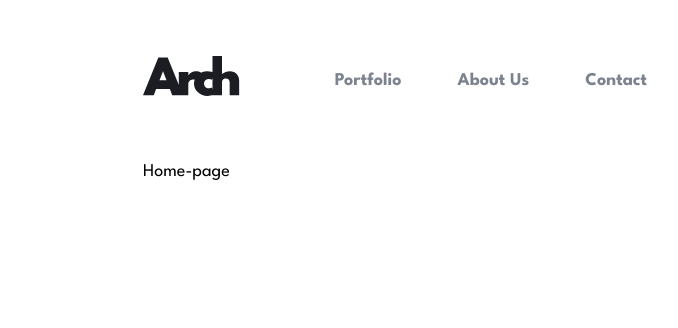
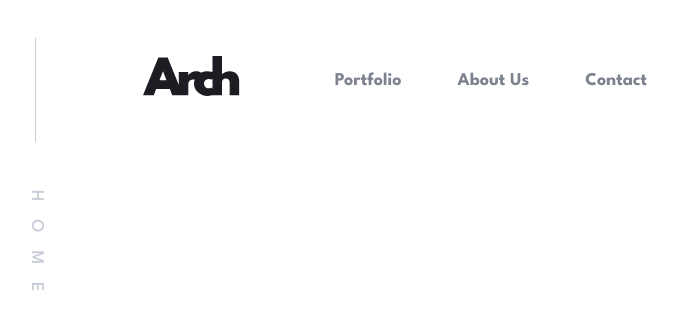
Before and after one commit to adarshcodes/arch-studio, a React (Create React App) app: page / in a window 1280 px wide. Shown: the top 328 px of the page, without its empty margins (22-700 px from the left). Built offline with nearby package versions, Linux system fonts and the light colour scheme.

Commit message:
added the routing and pagination

```diff
--- a/src/assets/sass/abstract/_variables.scss
+++ b/src/assets/sass/abstract/_variables.scss
@@ -6,3 +6,4 @@ $medium-grey: #7d828f;
 $light-grey: #c8ccd8;
 $very-light-grey: #eeeff4;
 $red-error: #df5656;
+$visited: #09ca7f;
--- a/src/assets/sass/base/_base.scss
+++ b/src/assets/sass/base/_base.scss
@@ -21,6 +21,7 @@ body {
 	li {
 		list-style: none;
 	}
+	position: relative;
 }
 
 .app {
--- /dev/null
+++ b/src/assets/sass/components/_pagination.styles.scss
@@ -0,0 +1,26 @@
+.pagename {
+	color: $light-grey;
+	@include flex-row;
+	align-items: center;
+	text-transform: uppercase;
+	width: 30%;
+	position: absolute;
+	left: -13.4rem;
+	top: 21.8rem;
+	transform: rotate(90deg);
+
+	&__line {
+		width: 10.4rem;
+		height: 0.1rem;
+		margin-right: 4.8rem;
+		background-color: $light-grey;
+		animation: oscillaFilo 1.5s ease-in-out 0s infinite alternate;
+	}
+
+	&__page {
+		font-size: 1.8rem;
+		letter-spacing: 1.8rem;
+		font-weight: 500;
+		line-height: 2.4rem;
+	}
+}
--- a/src/assets/sass/main.css
+++ b/src/assets/sass/main.css
@@ -12,6 +12,7 @@ html {
 
 body {
   box-sizing: border-box;
+  position: relative;
 }
 
 body a {
@@ -58,6 +59,34 @@ body {
   font-size: 3.2rem;
   font-weight: bold;
   line-height: 40rem;
+}
+
+.pagename {
+  color: #c8ccd8;
+  display: flex;
+  flex-direction: row;
+  align-items: center;
+  text-transform: uppercase;
+  width: 30%;
+  position: absolute;
+  left: -13.4rem;
+  top: 21.8rem;
+  transform: rotate(90deg);
+}
+
+.pagename__line {
+  width: 10.4rem;
+  height: 0.1rem;
+  margin-right: 4.8rem;
+  background-color: #c8ccd8;
+  animation: oscillaFilo 1.5s ease-in-out 0s infinite alternate;
+}
+
+.pagename__page {
+  font-size: 1.8rem;
+  letter-spacing: 1.8rem;
+  font-weight: 500;
+  line-height: 2.4rem;
 }
 
 .navbar {
--- a/src/assets/sass/main.scss
+++ b/src/assets/sass/main.scss
@@ -8,7 +8,8 @@
 @import "./base/typography";
 
 // Components
-@import "./components/navigation.styles";
+@import "./components/pagination.styles";
 // @import "./components/votes";
 
-// Pages
+// Routes
+@import "./routes/navigation.styles";
--- /dev/null
+++ b/src/components/pagination.component.jsx
@@ -0,0 +1,12 @@
+import React from "react";
+
+export default function Pagination(props) {
+	return (
+		<div className="pagename-animator">
+			<div className="pagename">
+				<div className="pagename__line"></div>
+				<p className="pagename__page">{props.page}</p>
+			</div>
+		</div>
+	);
+}
--- a/src/routes/AboutUs/about-us.component.jsx
+++ b/src/routes/AboutUs/about-us.component.jsx
@@ -1,5 +1,12 @@
 import React from "react";
 
+// importing components
+import Pagination from "../../components/pagination.component";
+
 export default function AboutUs() {
-	return <div>About Us page</div>;
+	return (
+		<div>
+			<Pagination page={"about us"} />
+		</div>
+	);
 }
--- a/src/routes/contact/contact.component.jsx
+++ b/src/routes/contact/contact.component.jsx
@@ -1,5 +1,12 @@
 import React from "react";
 
+// importing components
+import Pagination from "../../components/pagination.component";
+
 export default function Contact() {
-	return <div>Contact-page</div>;
+	return (
+		<div>
+			<Pagination page={"contact"} />
+		</div>
+	);
 }
--- a/src/routes/home/home.component.jsx
+++ b/src/routes/home/home.component.jsx
@@ -1,5 +1,12 @@
 import React from "react";
 
+// importing components
+import Pagination from "../../components/pagination.component";
+
 export default function Home() {
-	return <div>Home-page</div>;
+	return (
+		<div className="home-container">
+			<Pagination page={"home"} />
+		</div>
+	);
 }
--- a/src/routes/portfolio/portfolio.component.jsx
+++ b/src/routes/portfolio/portfolio.component.jsx
@@ -1,5 +1,12 @@
 import React from "react";
 
+// importing components
+import Pagination from "../../components/pagination.component";
+
 export default function Portfolio() {
-	return <div>Portfolio-page</div>;
+	return (
+		<div>
+			<Pagination page={"portfolio"} />
+		</div>
+	);
 }
```
Also changed, not shown: src/assets/sass/routes/_navigation.styles.scss (renamed from src/assets/sass/components/_navigation.styles.scss), 1 other file (tests, documents, lock files or other folders).
